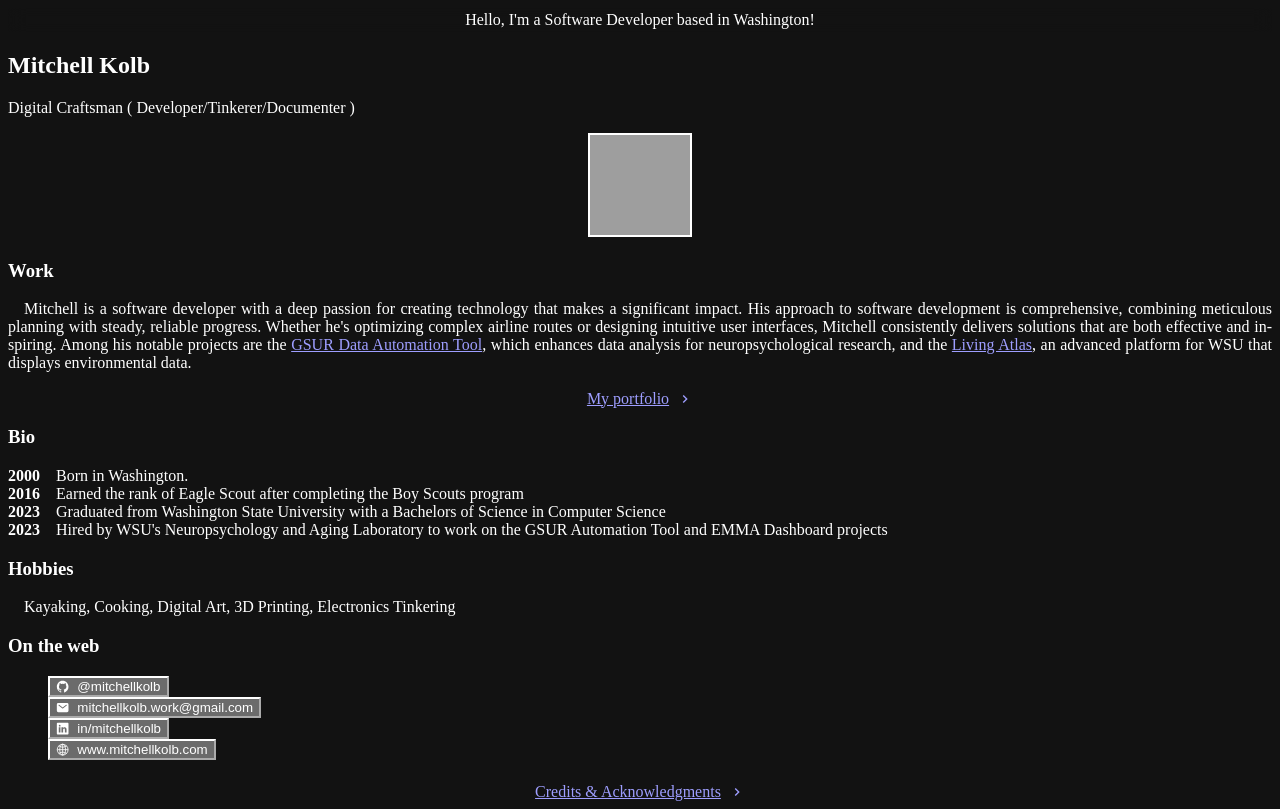
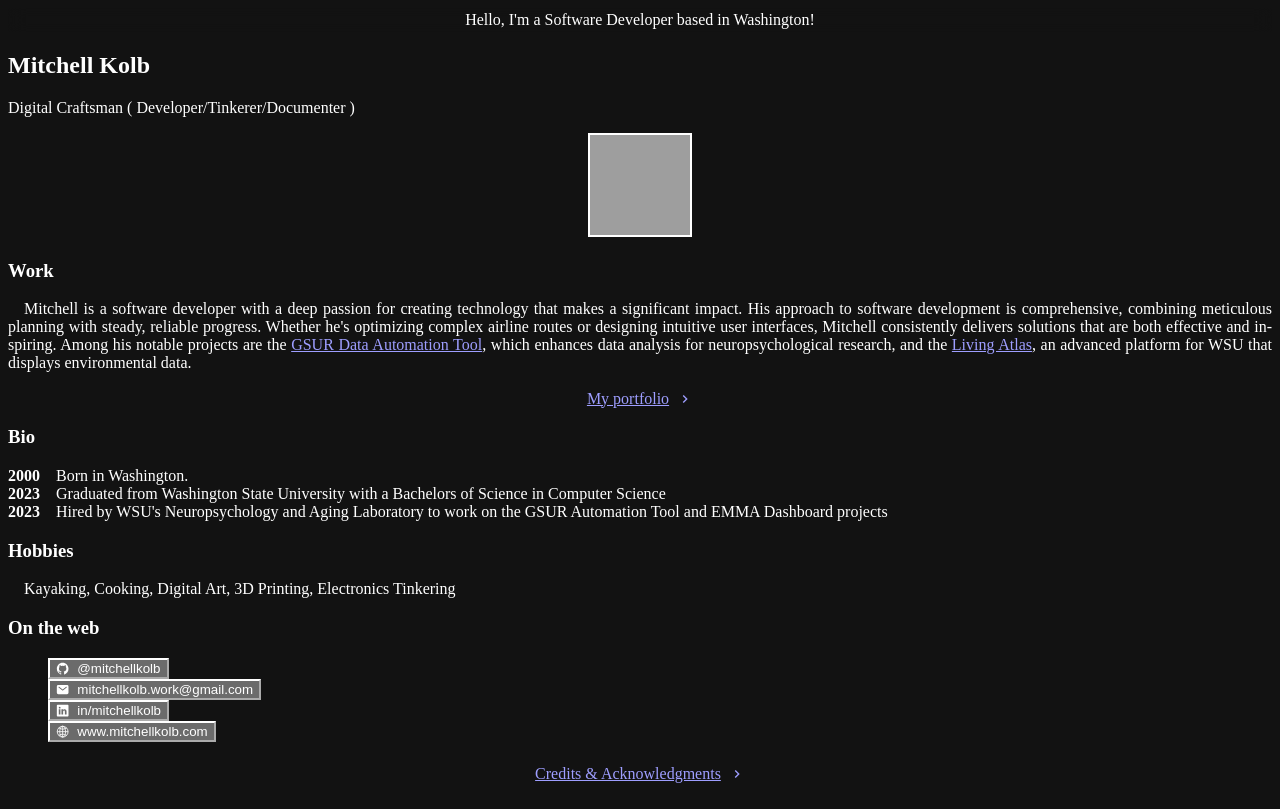
Before and after one commit to mitchellkolb/mitchellkolb-homepage, a Next.js app: page / in a window 1280 px wide. Built offline with nearby package versions, Linux system fonts and the light colour scheme; grey boxes are pictures that could not be loaded.

Commit message:
Added new detail for GSUR and Bio to make the info served on here the same as on other public facing profiles online

```diff
--- a/pages/index.js
+++ b/pages/index.js
@@ -113,10 +113,6 @@ const Home = () => (
         <BioSection>
           <BioYear>2000</BioYear>
           Born in Washington.
-        </BioSection>
-        <BioSection>
-          <BioYear>2016</BioYear>
-          Earned the rank of Eagle Scout after completing the Boy Scouts program
         </BioSection>
         <BioSection>
           <BioYear>2023</BioYear>
--- a/pages/software/gsur.js
+++ b/pages/software/gsur.js
@@ -18,7 +18,7 @@ import {
         GSUR Automation Tool <Badge>2023-2024</Badge>
         </Title>
         <P>
-          The GSUR Data Automation Tool created for WSU&apos;s Psychology Department has two features: an automated downloader tool that runs using the requests Python library or Selenium to open your browser, log in to the EMMA patient portal website, and download all necessary files. The second feature is an analysis tool that reads through all the data files and outputs the results into a single .csv file. I presented the work I completed at the April 26th 2024, WSU Psychology Symposium. You can view the poster that I used when I presented down below.
+          The GSUR Data Automation Tool created for WSU&apos;s Psychology Department has two features: an automated downloader tool that runs using the requests Python library or Selenium to open your browser, log in to the EMMA patient portal website, and download all necessary files. The second feature is an analysis tool that reads through all the data files and outputs the results into a single .csv file. This app streamlined a multi-day data analysis workflow into a process that runs in under 8 minutes, saving researchers up to 95% of their time. I presented the work I completed at the April 26th 2024, WSU Psychology Symposium. You can view the poster that I used when I presented down below.
         </P>
         <List ml={4} my={4}>
           <ListItem>
```
